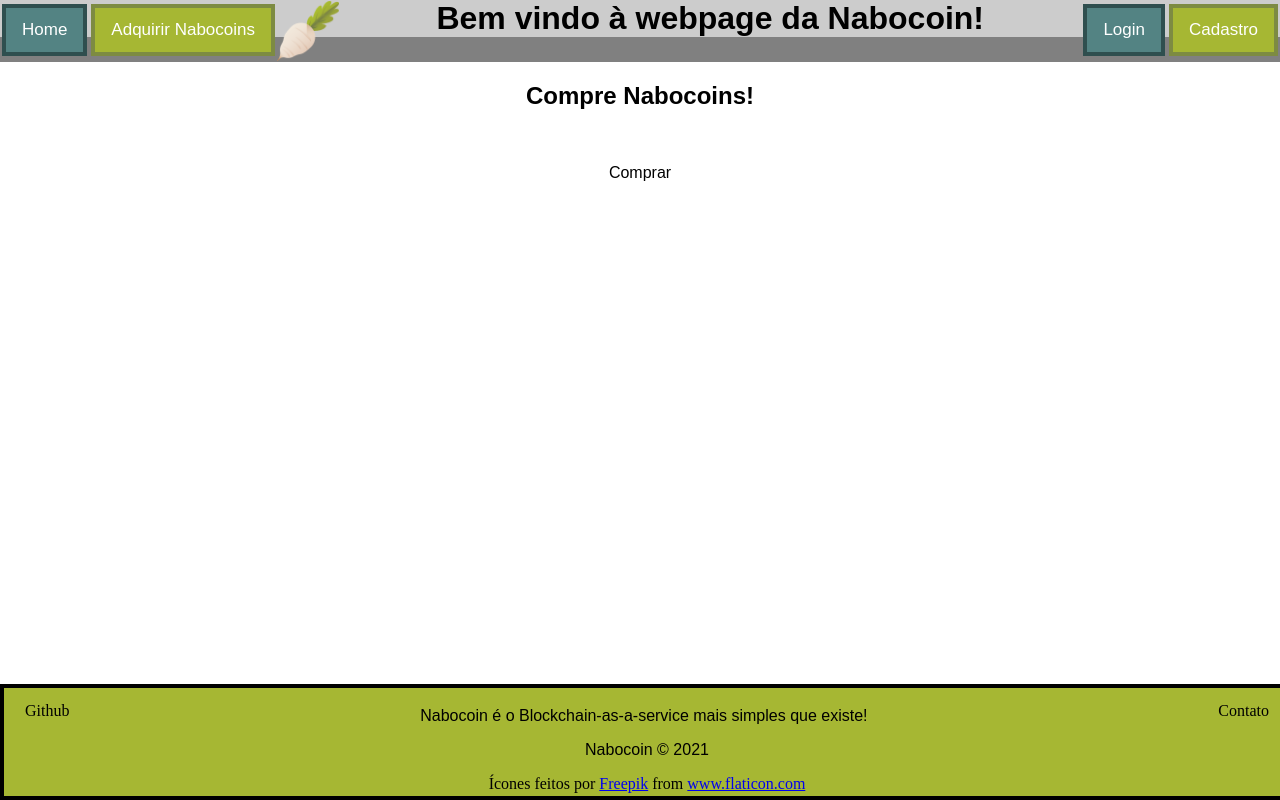
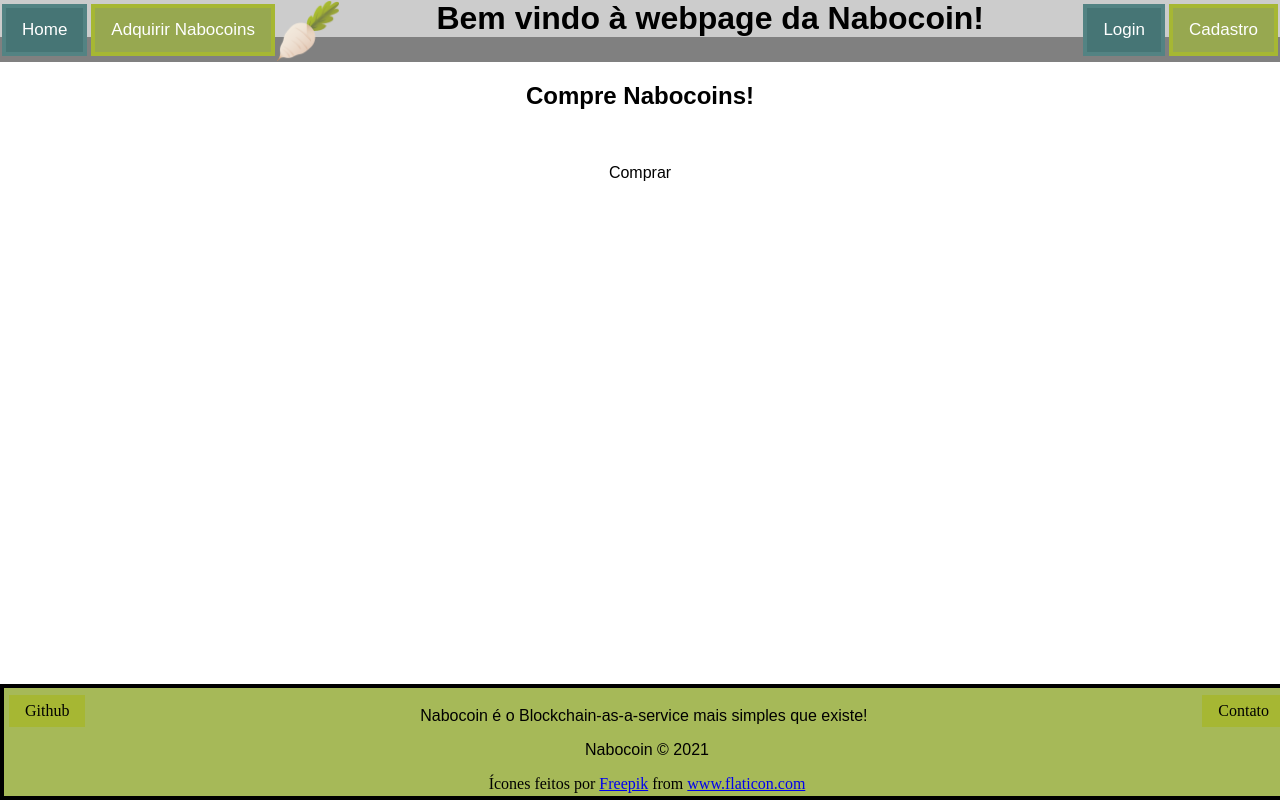
Before and after one commit to joaovillaca/NaboCoin, a Flask app: page /buy in a window 1280 px wide. Run offline with Flask 2, Linux system fonts and the light colour scheme; parts of the project's set-up code (start-up, migrations or seed data) failed here and were passed over.

Commit message:
Botoes com cores novas

```diff
--- a/application/templates/index.html
+++ b/application/templates/index.html
@@ -9,7 +9,7 @@
 		.footer {
 			text-align: center;
 			padding: 3px;
-			background-color: rgb(166,183,51);
+			background-color: rgb(166, 185, 88);
 			color: black;
 			position:absolute;
 			bottom:0;
@@ -30,22 +30,20 @@
 		}
 
 		.button1 {
-			background-color: rgb(166,183,51);
-			color: black;
-			border: 4px solid rgb(125,139,66);
+			background-color: rgb(151, 168, 80);
+			border: 4px solid rgb(166,183,51);
 		}
 		.button1:hover {
-			background-color: rgb(125,139,66);
+			background-color: rgb(166,183,51);
 			color: white;
 			box-shadow: 0 12px 16px 0 rgba(0,0,0,0.24), 0 17px 50px 0 rgba(0,0,0,0.19);
 		}
 		.button2 {
-			background-color: rgb(83, 131, 131);
-			color: darkslategray;
-			border: 4px solid darkslategray;
+			background-color: rgb(70, 117, 117);
+			border: 4px solid rgb(83, 131, 131);
 		}
 		.button2:hover {
-			background-color: darkslategray;
+			background-color: rgb(83, 131, 131);
 			color: white;
 			box-shadow: 0 12px 16px 0 rgba(0,0,0,0.24), 0 17px 50px 0 rgba(0,0,0,0.19);
 		}
```
